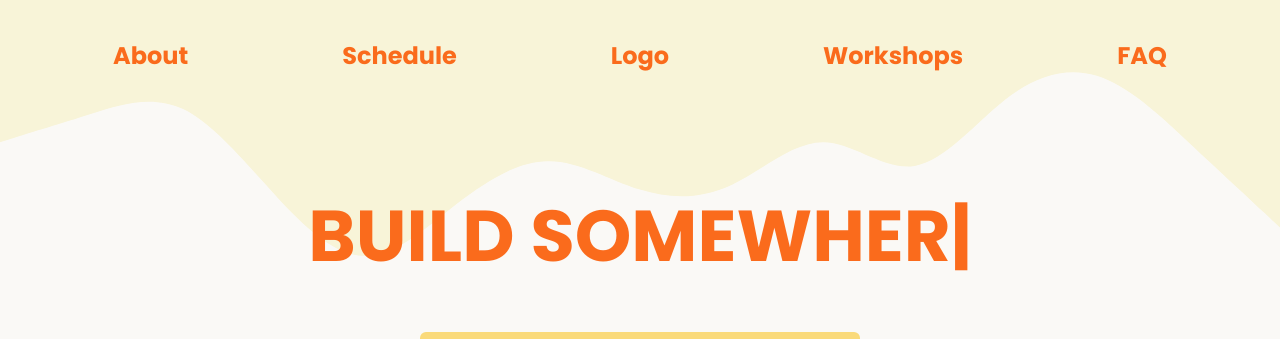
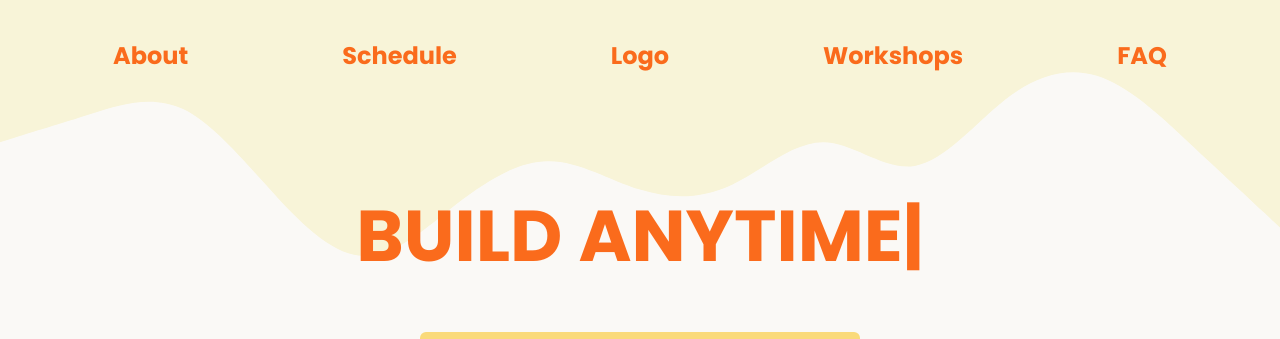
Before and after one commit to DevHub-iLab/summerbuild-2025, a React (Vite) app: page / in a window 1280 px wide. Shown: the top 339 px of the page. Built offline with nearby package versions, Linux system fonts and the light colour scheme; the HTML template or start-up script is replaced by a standard one.

Commit message:
resizing faq card

```diff
--- a/src/components/Body/FAQ/FAQCard.jsx
+++ b/src/components/Body/FAQ/FAQCard.jsx
@@ -10,7 +10,6 @@ function FAQCard(props) {
 
     return (
         <div className="flex flex-col rounded-xl md:text-[25px] sm:text-[20px] text-[15px] bg-white m-3 px-5 py-3 transition-all duration-300 ease-in-out">
-
             <div className="flex items-center cursor-pointer" onClick={handleArrow}>
                 <div className="md:h-[25px] sm:h-[18px] h-[15px] pr-1 transition-transform duration-300">
                     {!arrow ? <IoIosArrowForward size="auto" /> : <IoIosArrowDown size="auto" />}
--- a/src/components/Body/FAQ/FAQTopic.jsx
+++ b/src/components/Body/FAQ/FAQTopic.jsx
@@ -5,7 +5,7 @@ function FAQTopic(props){
     return (
         <div>
           {props.active === "General" && (
-            <div className="flex flex-col justify-center m-auto rounded-xl bg-[#81BFDA] md:w-[750px] sm:w-[600px] w-[400px]">
+            <div className="flex flex-col justify-center m-auto rounded-xl bg-[#81BFDA] md:w-[750px] sm:w-[600px] w-[350px]">
               <FAQCard
                 question="Who can participate in SummerBuild 2025?"
                 answer="SummerBuild 2025 is open to all CCDS students, no matter the study year or course! Join now and start building!"
@@ -16,7 +16,7 @@ function FAQTopic(props){
           )}
 
           {props.active === "Registration" && (
-            <div className="flex flex-col justify-center m-auto rounded-xl bg-[#81BFDA] md:w-[750px] sm:w-[600px] w-[400px]">
+            <div className="flex flex-col justify-center m-auto rounded-xl bg-[#81BFDA] md:w-[750px] sm:w-[600px] w-[350px]">
               <FAQCard
                 question="How do I register for the event?"
                 answer="Answer"
@@ -27,7 +27,7 @@ function FAQTopic(props){
           )}
 
           {props.active === "Resources" && (
-            <div className="flex flex-col justify-center m-auto rounded-xl bg-[#81BFDA] md:w-[750px] sm:w-[600px] w-[400px]">
+            <div className="flex flex-col justify-center m-auto rounded-xl bg-[#81BFDA] md:w-[750px] sm:w-[600px] w-[350px]">
               <FAQCard
                 question="Where can I find event resources?"
                 answer="Answer"
--- a/src/components/Body/Tagline.jsx
+++ b/src/components/Body/Tagline.jsx
@@ -6,7 +6,7 @@ function Tagline(){
             <div className='max-w-[1000px] md:mt-[200px] mt-[75px] w-screen h-auto mx-auto text-center flex flex-col'>
                 <div className='flex justify-center'>
                     BUILD <ReactTyped className='font-bold pl-4'
-                    strings={[ 'ANYTHING', 'ANYWHERE', 'SOMEWHERE']} typeSpeed={120} backSpeed={90} loop/>
+                    strings={[ 'ANYTHING', 'ANYWHERE', 'ANYTIME']} typeSpeed={120} backSpeed={90} loop/>
                 </div>
             </div>
         </div>
```
